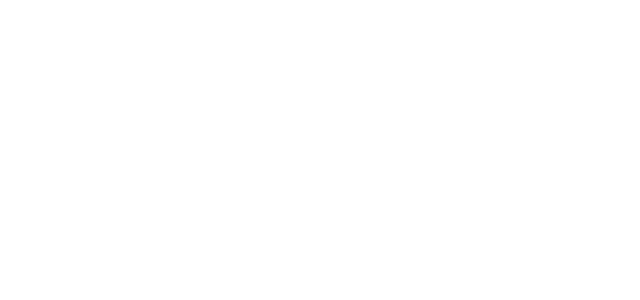
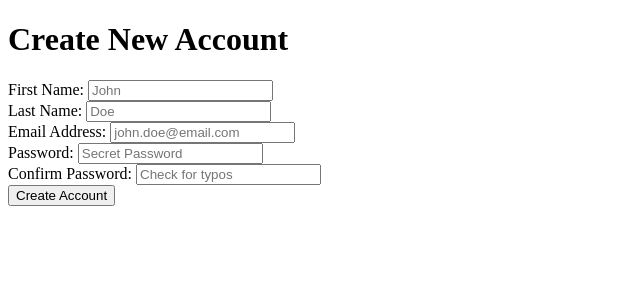
Before and after one commit to drewkeat/mainstage-client, a React (Create React App) app: page /signup in a window 1280 px wide. Before the commit this address had no page. Shown: the top 300 px of the page, without its empty margins (0-640 px from the left). Built offline with nearby package versions, Linux system fonts and the light colour scheme.

Commit message:
Rename CreateAccount route and associated files to Signup

```diff
--- a/src/Pages/Landing/Landing.jsx
+++ b/src/Pages/Landing/Landing.jsx
@@ -62,9 +62,9 @@
           value={formValues.password}
         />
         <input type="submit" value="Log In" style={styles} />
-        <Link to="/newaccount" style={{textDecoration: "none"}} >
+        <Link to="/signup" style={{textDecoration: "none"}} >
           {/* QUESTION: How do I clear errors on navigation? */}
-          <input type="button" value="Create Account" style={styles}/>
+          <input type="button" value="Sign Up" style={styles}/>
         </Link>
       </form>
     </div>
--- a/src/Pages/NewAccount/NewAccount.jsx
+++ b/src/Pages/Signup/Signup.jsx
@@ -4,7 +4,7 @@
 
 import { createUser } from '../../Actions/UserActions'
 
-export function NewAccount({...props}) {
+export function Signup({...props}) {
   const [userValues, setUserValues] = useState({
     first_name: "",
     last_name: "",
@@ -71,7 +71,7 @@
           <input
             type="password"
             name="password"
-            placeholder="secret password"
+            placeholder="Secret Password"
             onChange={handleChange}
           />
         </div>
@@ -80,7 +80,7 @@
           <input
             type="password"
             name="password_confirmation"
-            placeholder="make sure there's no typos"
+            placeholder="Check for typos"
             onChange={handleChange}
           />
         </div>
@@ -90,4 +90,4 @@
   );
 }
 
-export default connect(state => ({errors: state.auth.errors}), {createUser})(NewAccount);
+export default connect(state => ({errors: state.auth.errors}), {createUser})(Signup);
--- a/src/Pages/index.js
+++ b/src/Pages/index.js
@@ -1,3 +1,3 @@
 export { default as Landing } from './Landing/Landing'
 export { default as Dashboard } from './Dashboard/Dashboard'
-export { default as NewAccount } from './NewAccount/NewAccount'
+export { default as Signup } from './Signup/Signup'
--- a/src/RoutesConfig.js
+++ b/src/RoutesConfig.js
@@ -2,14 +2,14 @@
 import {Routes, Route} from 'react-router-dom'
 import PrivateRoute from './Components/PrivateRoute'
 
-import {Dashboard, Landing, NewAccount} from './Pages'
+import {Dashboard, Landing, Signup} from './Pages'
 
 
 function RoutesConfig() {
   return (
     <Routes>
       <Route path="/" element={<Landing />} />
-        <Route path="/newaccount" element={<NewAccount/>} />
+        <Route path="/signup" element={<Signup/>} />
       <Route path="/" element={<PrivateRoute />} >
         <Route path="/dashboard" element={<Dashboard />} />
         <Route path="/other" element={<p>This is the other route</p>} />
```
